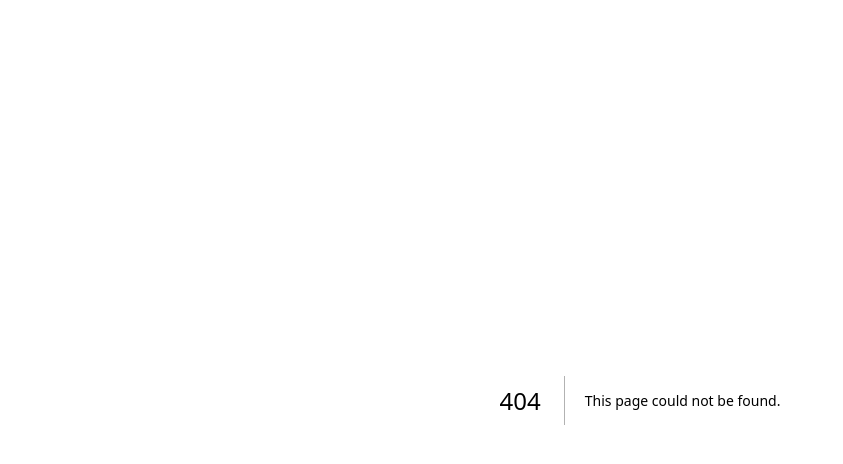
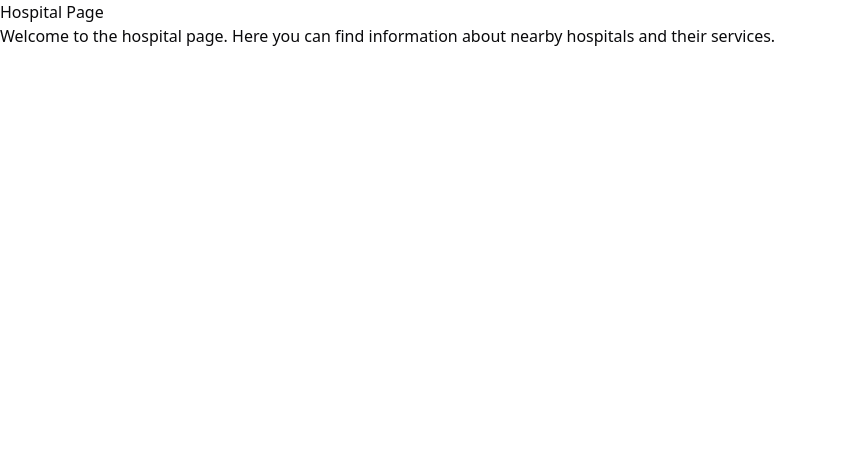
Before and after one commit to Debaditya-Som/Women-Safety, a Next.js app in the folder frontend/: page /hospitals in a window 1280 px wide. Before the commit this address had no page. Shown: the top 464 px of the page, without its empty margins (0-843 px from the left). Built offline with nearby package versions, Linux system fonts and the light colour scheme.

Commit message:
added simple templates

```diff
--- /dev/null
+++ b/frontend/src/app/hospitals/page.tsx
@@ -0,0 +1,12 @@
+import React from 'react';
+
+const HospitalPage: React.FC = () => {
+    return (
+        <div>
+            <h1>Hospital Page</h1>
+            <p>Welcome to the hospital page. Here you can find information about nearby hospitals and their services.</p>
+        </div>
+    );
+};
+
+export default HospitalPage;
--- /dev/null
+++ b/frontend/src/app/map/page.tsx
@@ -0,0 +1,12 @@
+import React from 'react';
+
+const MapPage: React.FC = () => {
+    return (
+        <div>
+            <h1>Map Page</h1>
+            <p>This is the map page content.</p>
+        </div>
+    );
+};
+
+export default MapPage;
```
